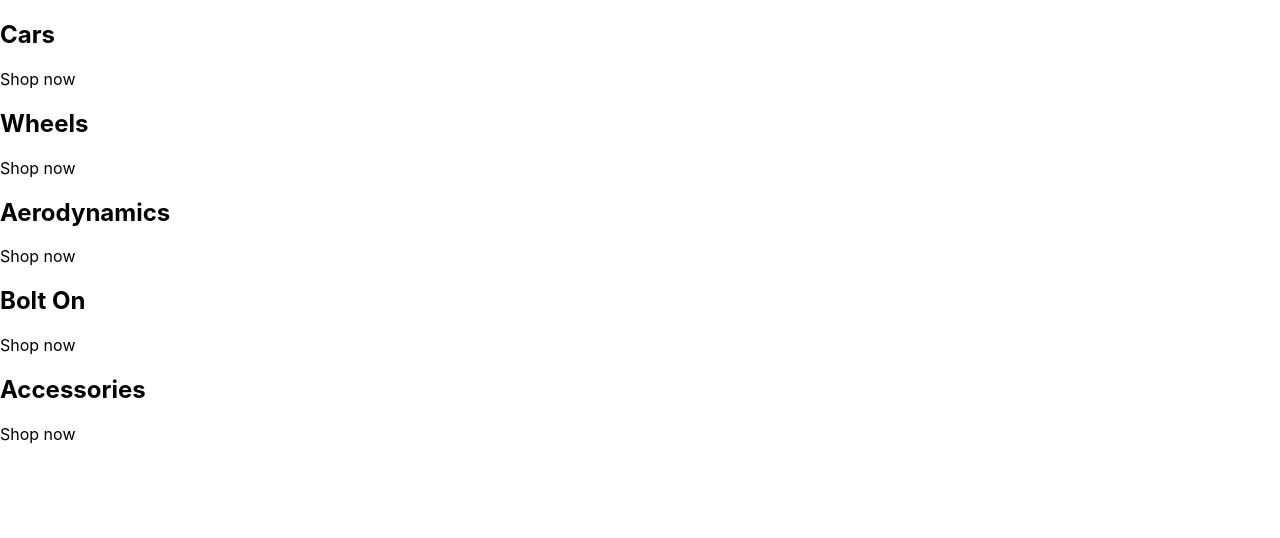
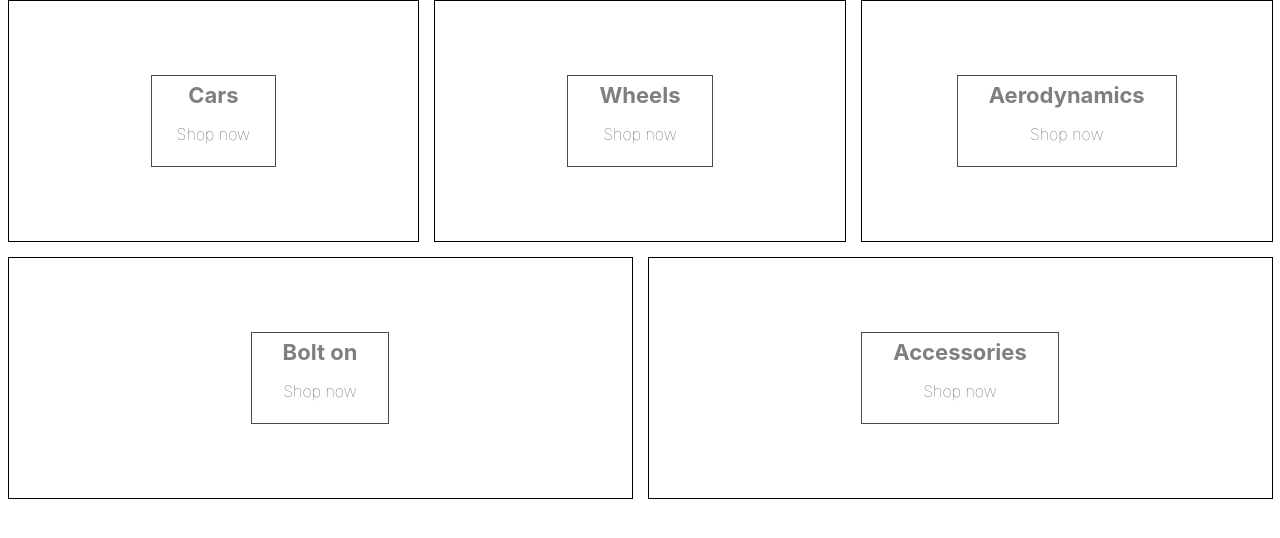
Before and after one commit to soondubusoup/dreamToyota, a React (Create React App) app: page / in a window 1280 px wide. Shown: the top 538 px of the page. Built offline with nearby package versions, Linux system fonts and the light colour scheme.

Commit message:
added css

```diff
--- a/package.json
+++ b/package.json
@@ -9,6 +9,7 @@
     "react": "^18.1.0",
     "react-dom": "^18.1.0",
     "react-scripts": "5.0.1",
+    "sass": "^1.52.1",
     "web-vitals": "^2.1.4"
   },
   "scripts": {
--- a/src/App.js
+++ b/src/App.js
@@ -1,43 +1,42 @@
-const App = () =>  {
+import './categories.styles.scss';
+
+
+const App = () => {
+  const categories = [
+    {
+      id: 1,
+      title: "Cars",
+    },
+    {
+      id: 2,
+      title: "Wheels",
+    },
+    {
+      id: 3,
+      title: "Aerodynamics",
+    },
+    {
+      id: 4,
+      title: "Bolt on",
+    },
+    {
+      id: 5,
+      title: "Accessories",
+    },
+  ];
   return (
     <div className="categories-container">
-      <div className="category-container">
-        {/* <img />  */}
-        <div classname ="category-body-container">
-          <h2>Cars</h2>
-          <p>Shop now</p>
+      {categories.map(({ title, id }) => (
+        <div key={id} className="category-container">
+          <div className="background-image" />
+          <div className="category-body-container">
+            <h2>{title}</h2>
+            <p>Shop now</p>
+          </div>
         </div>
-      </div>
-      <div className="category-container">
-        {/* <img />  */}
-        <div classname ="category-body-container">
-          <h2>Wheels</h2>
-          <p>Shop now</p>
-        </div>
-      </div>
-      <div className="category-container">
-        {/* <img />  */}
-        <div classname ="category-body-container">
-          <h2>Aerodynamics</h2>
-          <p>Shop now</p>
-        </div>
-      </div>
-      <div className="category-container">
-        {/* <img />  */}
-        <div classname ="category-body-container">
-          <h2>Bolt On</h2>
-          <p>Shop now</p>
-        </div>
-      </div>
-      <div className="category-container">
-        {/* <img />  */}
-        <div classname ="category-body-container">
-          <h2>Accessories</h2>
-          <p>Shop now</p>
-        </div>
-      </div>
+      ))}
     </div>
   );
-}
+};
 
 export default App;
--- /dev/null
+++ b/src/categories.styles.scss
@@ -0,0 +1,75 @@
+.categories-container {
+    width: 100%;
+    display: flex;
+    flex-wrap: wrap;
+    justify-content: space-between;
+  }
+
+  .category-container {
+    min-width: 30%;
+    height: 240px;
+    flex: 1 1 auto;
+    display: flex;
+    align-items: center;
+    justify-content: center;
+    border: 1px solid black;
+    margin: 0 7.5px 15px;
+    overflow: hidden;
+
+    &:hover {
+      cursor: pointer;
+
+      & .background-image {
+        transform: scale(1.1);
+        transition: transform 6s cubic-bezier(0.25, 0.45, 0.45, 0.95);
+      }
+
+      & .category-body-container {
+        opacity: 0.9;
+      }
+    }
+
+    &.large {
+      height: 380px;
+    }
+
+    &:first-child {
+      margin-right: 7.5px;
+    }
+
+    &:last-child {
+      margin-left: 7.5px;
+    }
+
+    .background-image {
+      width: 100%;
+      height: 100%;
+      background-size: cover;
+      background-position: center;
+    }
+
+    .category-body-container {
+      height: 90px;
+      padding: 0 25px;
+      display: flex;
+      flex-direction: column;
+      align-items: center;
+      justify-content: center;
+      border: 1px solid black;
+      background-color: white;
+      opacity: 0.7;
+      position: absolute;
+
+      h2 {
+        font-weight: bold;
+        margin: 0 6px 0;
+        font-size: 22px;
+        color: #4a4a4a;
+      }
+
+      p {
+        font-weight: lighter;
+        font-size: 16px;
+      }
+    }
+  }
```
Also changed, not shown: 2 other files (tests, documents, lock files or other folders).
